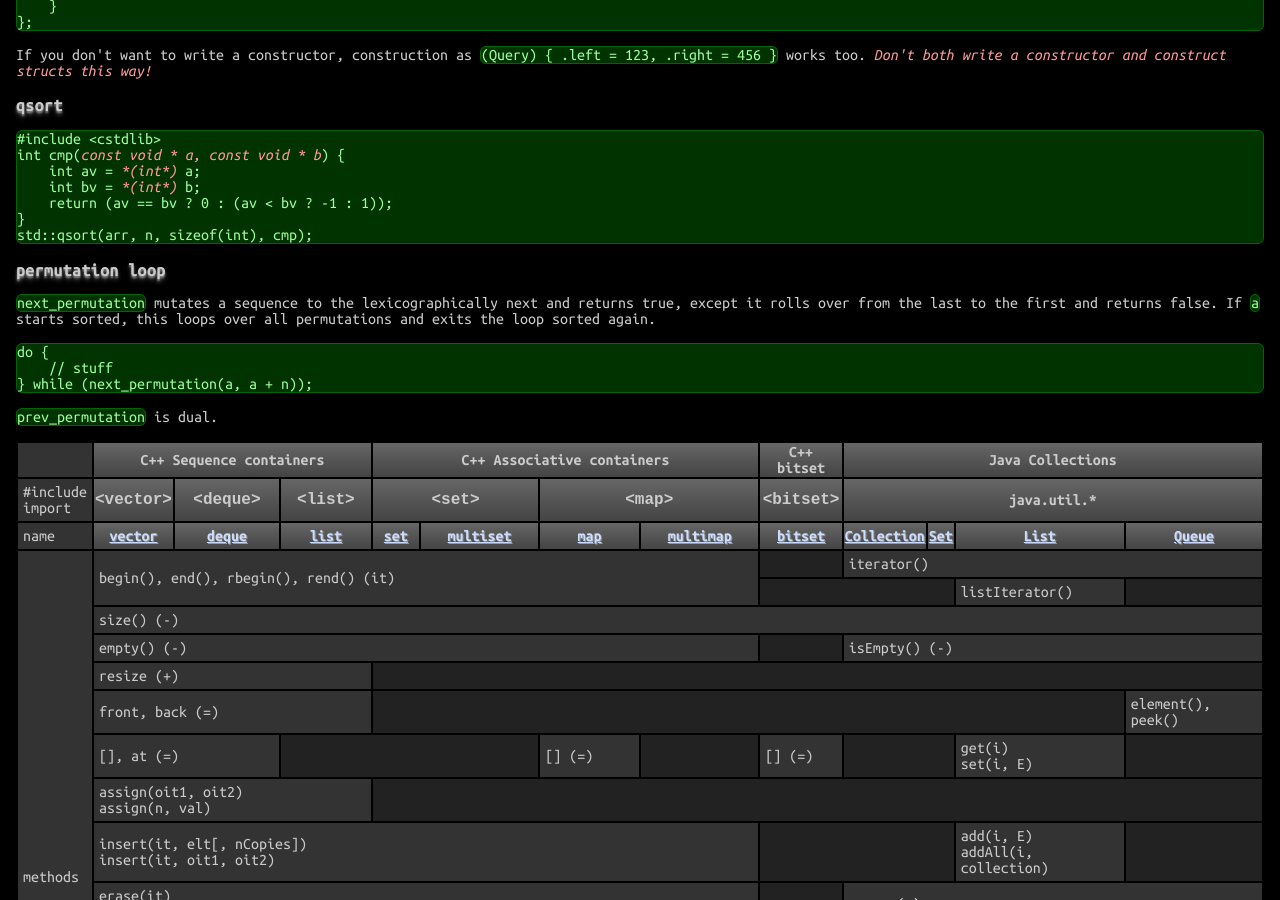
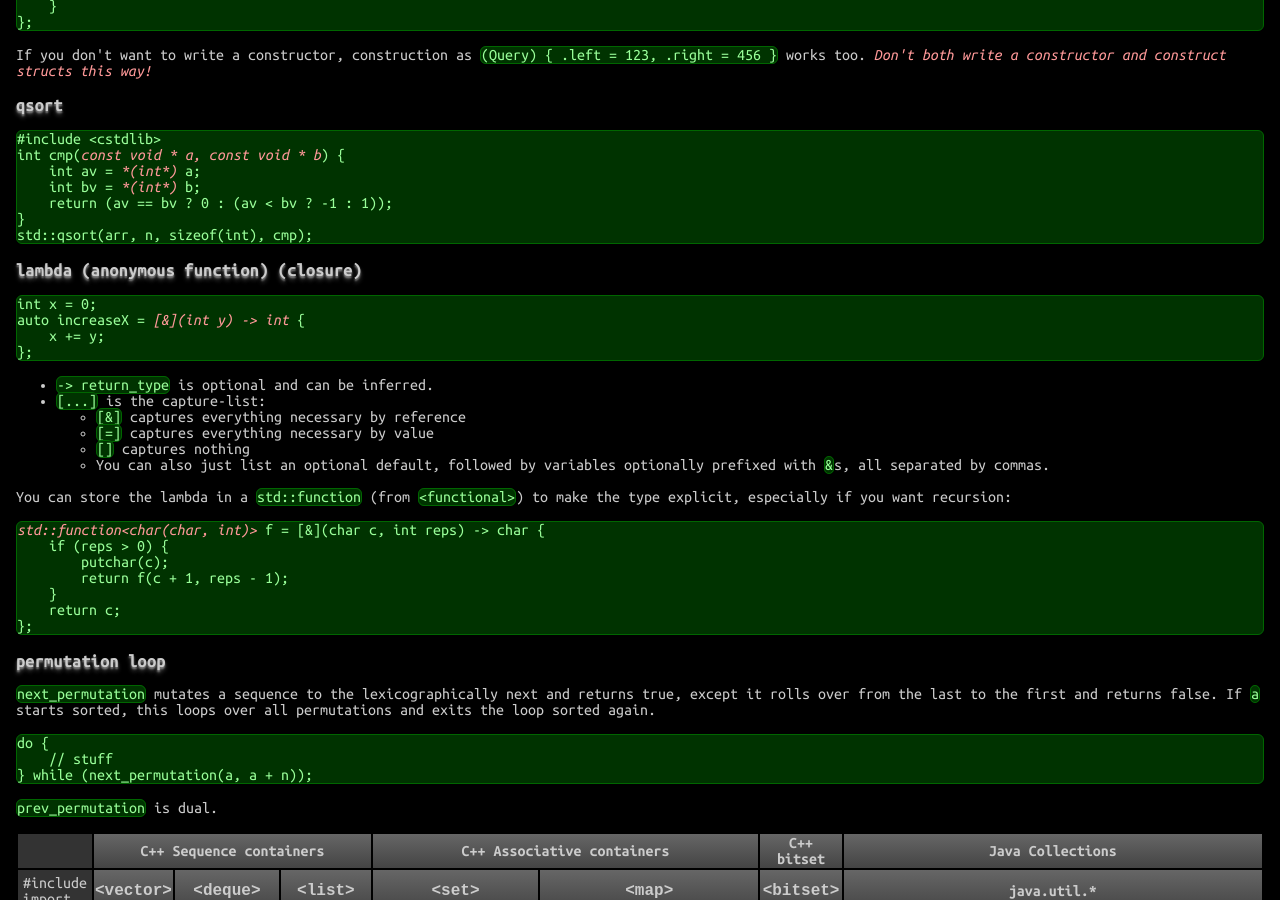
Before and after one commit to betaveros/cs, a Jekyll site: the page built from index.html, in a window 1280 px wide and 900 px high, scrolled down 4040 px. Built offline with Jekyll 4.4.1, drawn with Linux system fonts in a browser that asks for light colours.

Commit message:
C++ lambdas

```diff
--- a/_includes/c.html
+++ b/_includes/c.html
@@ -33,6 +33,32 @@ int cmp(<em>const void * a, const void * b</em>) {
 	return (av == bv ? 0 : (av &lt; bv ? -1 : 1));
 }
 std::qsort(arr, n, sizeof(int), cmp);
+</pre>
+<h3>lambda (anonymous function) (closure)</h3>
+<pre>int x = 0;
+auto increaseX = <em>[&amp;](int y) -&gt; int</em> {
+	x += y;
+};
+</pre>
+<ul>
+	<li><code>-&gt; return_type</code> is optional and can be inferred.</li>
+	<li><code>[...]</code> is the capture-list:
+		<ul>
+			<li><code>[&amp;]</code> captures everything necessary by reference</li>
+			<li><code>[=]</code> captures everything necessary by value</li>
+			<li><code>[]</code> captures nothing</li>
+			<li>You can also just list an optional default, followed by variables optionally prefixed with <code>&amp;</code>s, all separated by commas.</li>
+		</ul>
+	</li>
+</ul>
+<p>You can store the lambda in a <code>std::function</code> (from <code>&lt;functional&gt;</code>) to make the type explicit, especially if you want recursion:</p>
+<pre><em>std::function&lt;char(char, int)&gt;</em> f = [&amp;](char c, int reps) -&gt; char {
+	if (reps &gt; 0) {
+		putchar(c);
+		return f(c + 1, reps - 1);
+	}
+	return c;
+};
 </pre>
 <h3>permutation loop</h3>
 <p><code>next_permutation</code> mutates a sequence to the lexicographically next and returns true, except it rolls over from the last to the first and returns false. If <code>a</code> starts sorted, this loops over all permutations and exits the loop sorted again.</p>
```
